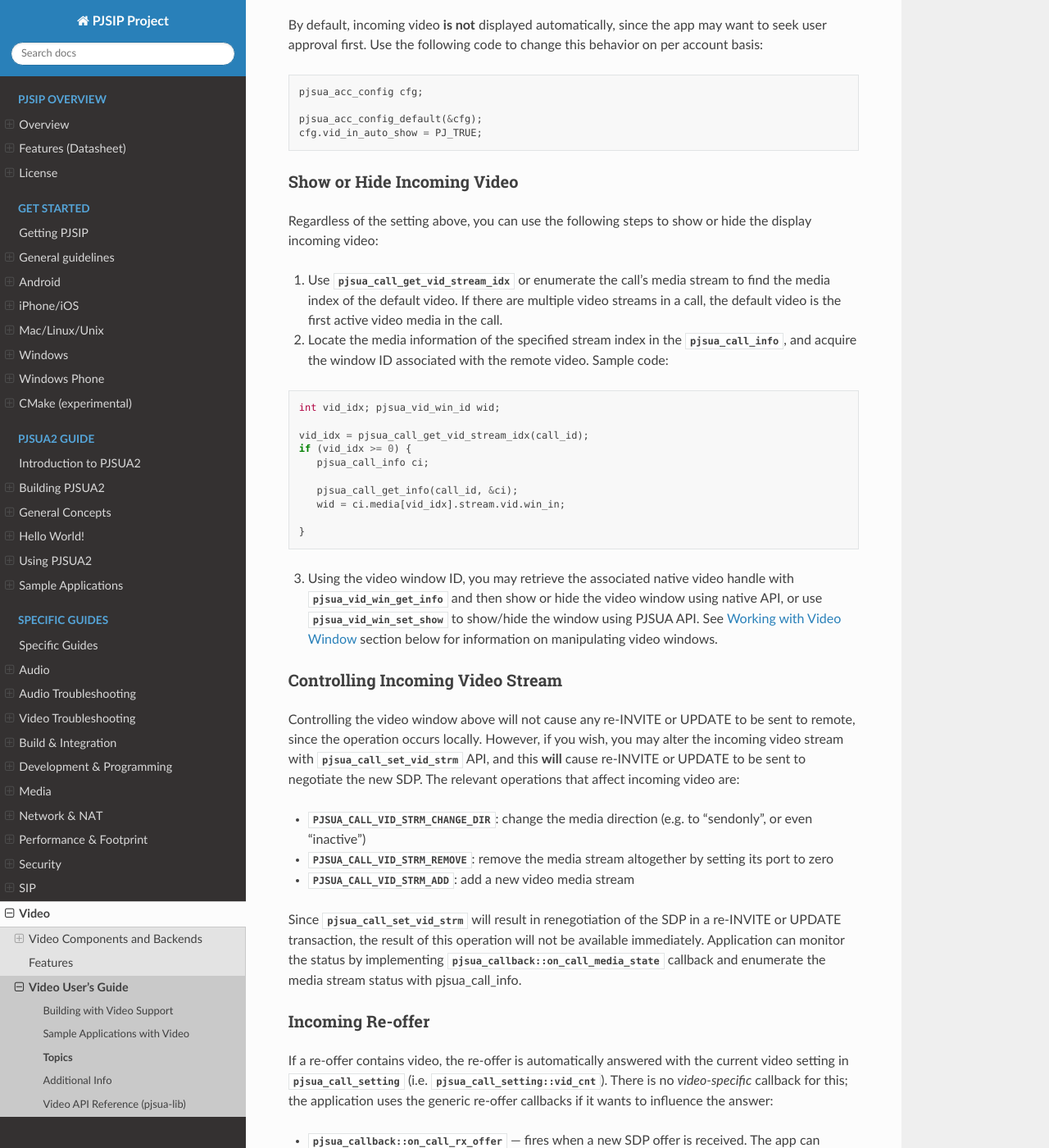
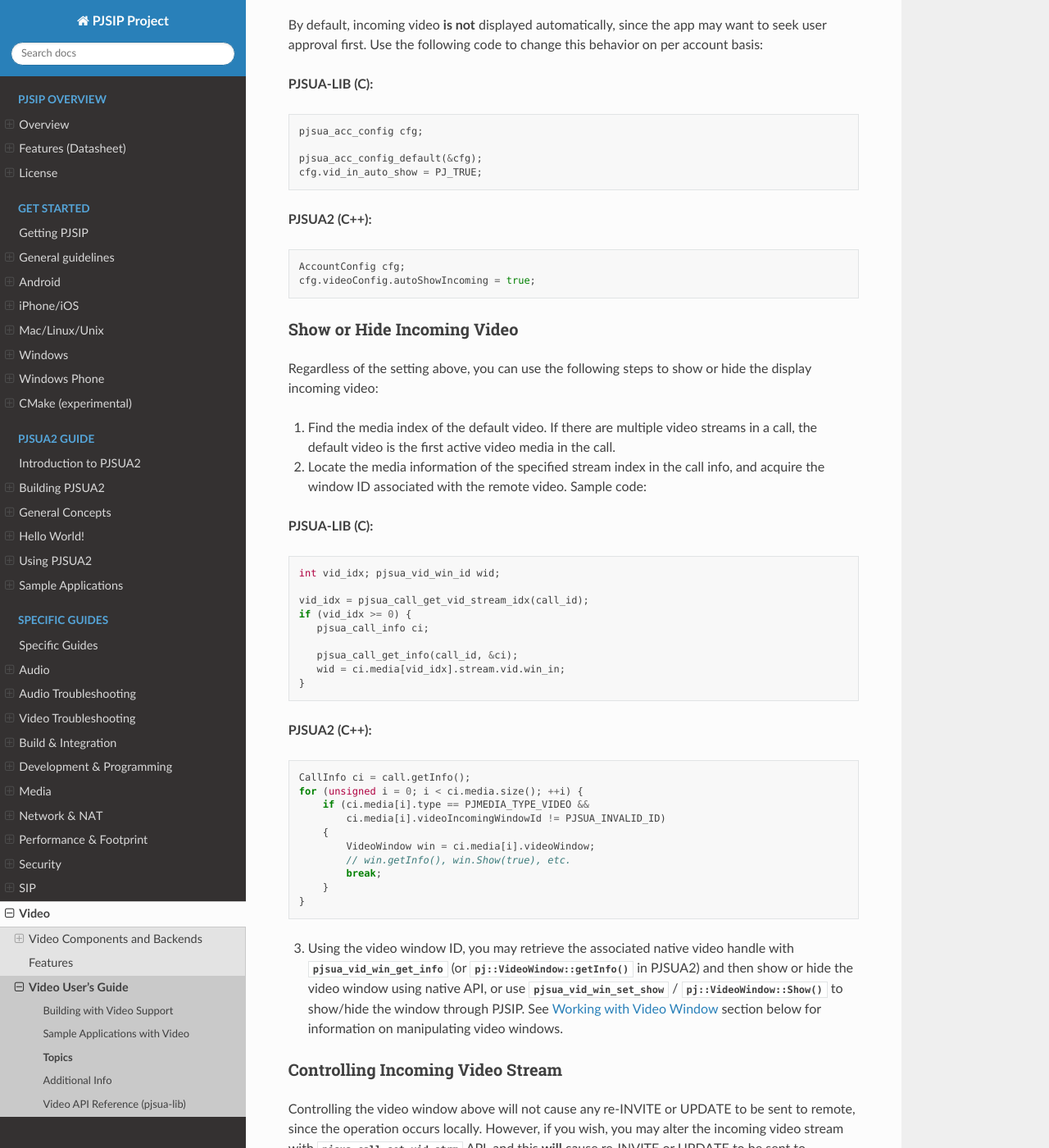
Before and after one commit to pjsip/pjproject_docs, a Sphinx documentation site: the page built from docs/source/specific-guides/video/users_guide/call_video.rst, in a window 1280 px wide and 1400 px high, scrolled down 642 px. Shown: the whole window at 82% size. Built offline with Sphinx 7.4.7 and the Read the Docs theme 3.1.0, drawn with Linux system fonts in a browser that asks for light colours; the version number could not be read and is left out; some of the changed text lies outside the part shown.

Commit message:
docs: add PJSUA2 (C++) snippets alongside PJSUA-LIB (C) in video guide
The sub-topic pages had only C snippets. Adds PJSUA2 (C++)
equivalents next to each one, labelled "PJSUA-LIB (C):" and
"PJSUA2 (C++):", so readers can pick their API without leaving the
page. Prose stays generic; only the code samples are duplicated.
No new Sphinx extension required.

Per page:

- call_video.rst: per-account auto-show
  (vid_in_auto_show / videoConfig.autoShowIncoming); window-ID
  retrieval (pjsua_call_get_info / Call::getInfo); add/remove video
  via reinvite2 / Call::reinvite(); media direction with
  PJSUA_CALL_SET_MEDIA_DIR (media_dir / mediaDir); pjsua_call_set_vid_strm
  / Call::vidSetStream() reference.
- codec_params.rst: codec-param get/set
  (pjsua_vid_codec_get/set_param vs Endpoint::getVideoCodecParam /
  setVideoCodecParam) plus the PJSUA-LIB-vs-PJSUA2 field-name map
  for MediaFormatVideo (size.{w,h} / width,height; fps.{num,denum} /
  fpsNum,fpsDenum; avg_bps,max_bps / avgBps,maxBps). Encoding-side
  size, framerate, and bitrate examples shown in both APIs.
- orientation.rst: existing strategy-A snippets relabelled. Added
  PJSUA2 mirrors for the strategy-B encoder portrait config and the
  initial-orientation set_setting / setCaptureOrient call.
- conference.rst: slot lookup
  (pjsua_call_get_vid_conf_port vs
  Call::getEncodingVideoMedia/getDecodingVideoMedia and
  VideoMedia::getPortId); connect/disconnect primitives
  (pjsua_vid_conf_connect/disconnect vs
  VideoMedia::startTransmit/stopTransmit); three-party cross-connect
  example shown in both APIs; custom port adding (registerMediaPort2
  for PJSUA2 with a derived VideoMedia subclass); op-completion
  callback (on_vid_conf_op_completed vs onVideoMediaOpCompleted).
- av_sync.rst: PJSUA_CALL_NO_MEDIA_SYNC opt-out shown in both APIs
  (pjsua_call_make_call vs Call::makeCall with CallOpParam).

Also addresses earlier feedback on components.rst: the AVI writer
note no longer mentions the strf-header implementation detail.

Co-Authored-By: Claude Code

```diff
--- a/docs/source/specific-guides/video/users_guide/call_video.rst
+++ b/docs/source/specific-guides/video/users_guide/call_video.rst
@@ -32,12 +32,21 @@ By default, incoming video **is not** displayed automatically, since the
 app may want to seek user approval first. Use the following code to
 change this behavior on per account basis:
 
+**PJSUA-LIB (C):**
+
 .. code-block:: c
 
    pjsua_acc_config cfg;
 
    pjsua_acc_config_default(&cfg);
    cfg.vid_in_auto_show = PJ_TRUE;
+
+**PJSUA2 (C++):**
+
+.. code-block:: c++
+
+   AccountConfig cfg;
+   cfg.videoConfig.autoShowIncoming = true;
 
 
 
@@ -46,8 +55,14 @@ Show or Hide Incoming Video
 
 Regardless of the setting above, you can use the following steps to show or hide the display incoming video:
 
-1. Use :cpp:any:`pjsua_call_get_vid_stream_idx()` or enumerate the call's media stream to find the media index of the default video. If there are multiple video streams in a call, the default video is the first active video media in the call.
-2. Locate the media information of the specified stream index in the :cpp:any:`pjsua_call_info`, and acquire the window ID associated with the remote video. Sample code:
+1. Find the media index of the default video. If there are multiple
+   video streams in a call, the default video is the first active video
+   media in the call.
+2. Locate the media information of the specified stream index in the
+   call info, and acquire the window ID associated with the remote
+   video. Sample code:
+
+**PJSUA-LIB (C):**
 
 .. code-block:: c
 
@@ -59,15 +74,31 @@ Regardless of the setting above, you can use the following steps to show or hide
 
       pjsua_call_get_info(call_id, &ci);
       wid = ci.media[vid_idx].stream.vid.win_in;
+   }
 
+**PJSUA2 (C++):**
+
+.. code-block:: c++
+
+   CallInfo ci = call.getInfo();
+   for (unsigned i = 0; i < ci.media.size(); ++i) {
+       if (ci.media[i].type == PJMEDIA_TYPE_VIDEO &&
+           ci.media[i].videoIncomingWindowId != PJSUA_INVALID_ID)
+       {
+           VideoWindow win = ci.media[i].videoWindow;
+           // win.getInfo(), win.Show(true), etc.
+           break;
+       }
    }
 
 3. Using the video window ID, you may retrieve the associated
-   native video handle with :cpp:any:`pjsua_vid_win_get_info()` and then show or
+   native video handle with :cpp:any:`pjsua_vid_win_get_info()` (or
+   :cpp:func:`pj::VideoWindow::getInfo()` in PJSUA2) and then show or
    hide the video window using native API, or use
-   :cpp:any:`pjsua_vid_win_set_show()` to show/hide the window using PJSUA API.
-   See :any:`vid_ug_wvw` section below for information on
-   manipulating video windows.
+   :cpp:any:`pjsua_vid_win_set_show()` /
+   :cpp:func:`pj::VideoWindow::Show()` to show/hide the window
+   through PJSIP. See :any:`vid_ug_wvw` section below for information
+   on manipulating video windows.
 
 
 .. _vid_ug_civs:
@@ -222,11 +253,16 @@ Add or Remove Video
 
 There are two ways to add or remove video on an established call:
 
-#. Update :cpp:any:`pjsua_call_setting::vid_cnt` to the desired video
-   count and send a re-INVITE or UPDATE with the new setting using
-   :cpp:any:`pjsua_call_reinvite2()` or :cpp:any:`pjsua_call_update2()`
-   (the non-``2`` variants reuse the existing call setting and so cannot
-   change ``vid_cnt``). For example, to add a single video stream:
+#. Update the call setting's video count to the desired value and
+   send a re-INVITE or UPDATE with the new setting. In PJSUA-LIB, use
+   :cpp:any:`pjsua_call_reinvite2()` or
+   :cpp:any:`pjsua_call_update2()` (the non-``2`` variants reuse the
+   existing call setting and so cannot change ``vid_cnt``). In PJSUA2,
+   set the call setting on a :cpp:any:`pj::CallOpParam` and call
+   :cpp:func:`pj::Call::reinvite()` or :cpp:func:`pj::Call::update()`.
+   For example, to add a single video stream:
+
+   **PJSUA-LIB (C):**
 
    .. code-block:: c
 
@@ -237,17 +273,32 @@ There are two ways to add or remove video on an established call:
 
       pjsua_call_reinvite2(call_id, &opt, NULL);
 
+   **PJSUA2 (C++):**
+
+   .. code-block:: c++
+
+      CallOpParam prm;
+      prm.opt.videoCount = 1;   // set to 0 to remove video
+
+      call.reinvite(prm);
+
    The same call-setting path can also set or change the SDP direction
-   of individual media via :cpp:any:`pjsua_call_setting::media_dir`,
-   gated by the :cpp:any:`PJSUA_CALL_SET_MEDIA_DIR` flag. Each entry
-   ``media_dir[i]`` corresponds to the provisional media in
+   of individual media. In PJSUA-LIB this is
+   :cpp:any:`pjsua_call_setting::media_dir`, gated by the
+   :cpp:any:`PJSUA_CALL_SET_MEDIA_DIR` flag. In PJSUA2 it is
+   :cpp:any:`pj::CallSetting::mediaDir` (a ``MediaDirVector``) with the
+   same flag set on :cpp:any:`pj::CallSetting::flag`. Each entry
+   corresponds to the provisional media in
    :cpp:any:`pjsua_call_info::prov_media` (audios first, then videos);
    for example, in a call with one audio and one video, ``media_dir[0]``
    targets the audio and ``media_dir[1]`` targets the video. Once set,
    the direction *persists* for subsequent offers and answers (e.g. a
-   stream marked :cpp:any:`PJMEDIA_DIR_ENCODING` can only be sendonly or
-   inactive thereafter; it will not become sendrecv on its own). To send
-   only outgoing video while still accepting the rest of the offer:
+   stream marked :cpp:any:`PJMEDIA_DIR_ENCODING` can only be sendonly
+   or inactive thereafter; it will not become sendrecv on its own). To
+   send only outgoing video while still accepting the rest of the
+   offer:
+
+   **PJSUA-LIB (C):**
 
    .. code-block:: c
 
@@ -260,17 +311,36 @@ There are two ways to add or remove video on an established call:
 
       pjsua_call_reinvite2(call_id, &opt, NULL);
 
-   ``media_dir`` can be supplied in any API or callback that accepts
-   :cpp:any:`pjsua_call_setting`, including :cpp:any:`pjsua_call_make_call()`,
-   :cpp:any:`pjsua_call_answer2()`, the ``*_reinvite2``/``*_update2``
-   APIs, and inside :cpp:any:`pjsua_callback::on_call_rx_offer()` /
-   :cpp:any:`pjsua_callback::on_call_rx_reinvite()`.
+   **PJSUA2 (C++):**
+
+   .. code-block:: c++
+
+      CallOpParam prm;
+      prm.opt.flag |= PJSUA_CALL_SET_MEDIA_DIR;
+      prm.opt.mediaDir.push_back(PJMEDIA_DIR_ENCODING_DECODING);  // audio
+      prm.opt.mediaDir.push_back(PJMEDIA_DIR_ENCODING);           // video: sendonly
+
+      call.reinvite(prm);
+
+   ``media_dir`` / ``mediaDir`` can be supplied anywhere a call
+   setting is accepted, including
+   :cpp:any:`pjsua_call_make_call()` /
+   :cpp:func:`pj::Call::makeCall()`,
+   :cpp:any:`pjsua_call_answer2()` /
+   :cpp:func:`pj::Call::answer()`, the ``*_reinvite2`` / ``*_update2``
+   APIs (PJSUA-LIB) and ``Call::reinvite()`` / ``update()`` (PJSUA2),
+   and inside the re-offer callbacks (``on_call_rx_offer()`` /
+   ``on_call_rx_reinvite()`` / ``onCallRxOffer()`` /
+   ``onCallRxReinvite()``).
 
 #. Use :cpp:any:`pjsua_call_set_vid_strm()` with one of the stream
    operations described in :any:`vid_ug_civs` or :any:`vid_ug_cvs`
    above (e.g. ``PJSUA_CALL_VID_STRM_ADD`` to add a stream,
    ``PJSUA_CALL_VID_STRM_REMOVE`` to drop one,
-   ``PJSUA_CALL_VID_STRM_CHANGE_DIR`` to change direction).
+   ``PJSUA_CALL_VID_STRM_CHANGE_DIR`` to change direction). PJSUA2
+   exposes the same operations through :cpp:func:`pj::Call::vidSetStream()`,
+   which takes a :cpp:any:`pj::CallVidSetStreamParam` and a
+   :cpp:any:`pjsua_call_vid_strm_op` value.
 
 Both paths trigger SDP renegotiation. Monitor the result via
 :cpp:any:`pjsua_callback::on_call_media_state()`.
```
Also changed, not shown: docs/source/specific-guides/video/components.rst (+3 -4 lines), docs/source/specific-guides/video/users_guide/av_sync.rst (+11 -0 lines), docs/source/specific-guides/video/users_guide/codec_params.rst (+68 -8 lines), docs/source/specific-guides/video/users_guide/conference.rst (+83 -17 lines), docs/source/specific-guides/video/users_guide/orientation.rst (+27 -3 lines).
